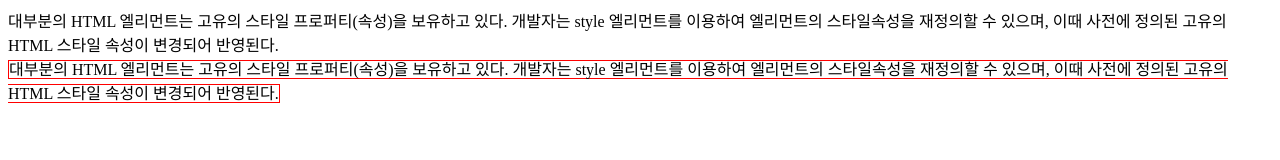
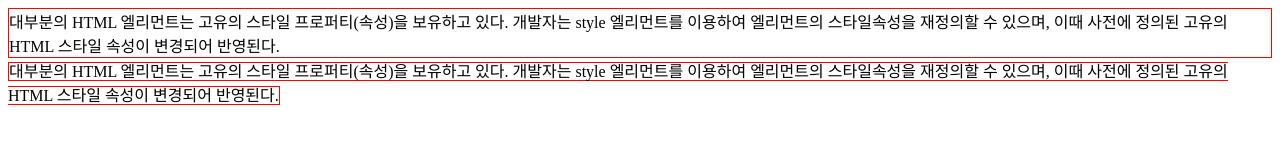
Before and after one commit to drkdhong/drkdhong.github.io, a plain HTML site: page css1/basicCssIntro1.html in a window 1280 px wide. Drawn offline with Linux system fonts and the light colour scheme.

Commit message:
Update basicCssIntro1.html

```diff
--- a/css1/basicCssIntro1.html
+++ b/css1/basicCssIntro1.html
@@ -4,6 +4,7 @@
   <meta charset="utf-8"/>
   <meta name="viewport" content="width=device-width, initial-scale=1"/>
   <style>
+  div#div1 {                  border:1px  solid  red; }
   div#div2 {display:inline;   border:1px  solid  red; }
   </style>
   <title>CSS 실습</title>
```
